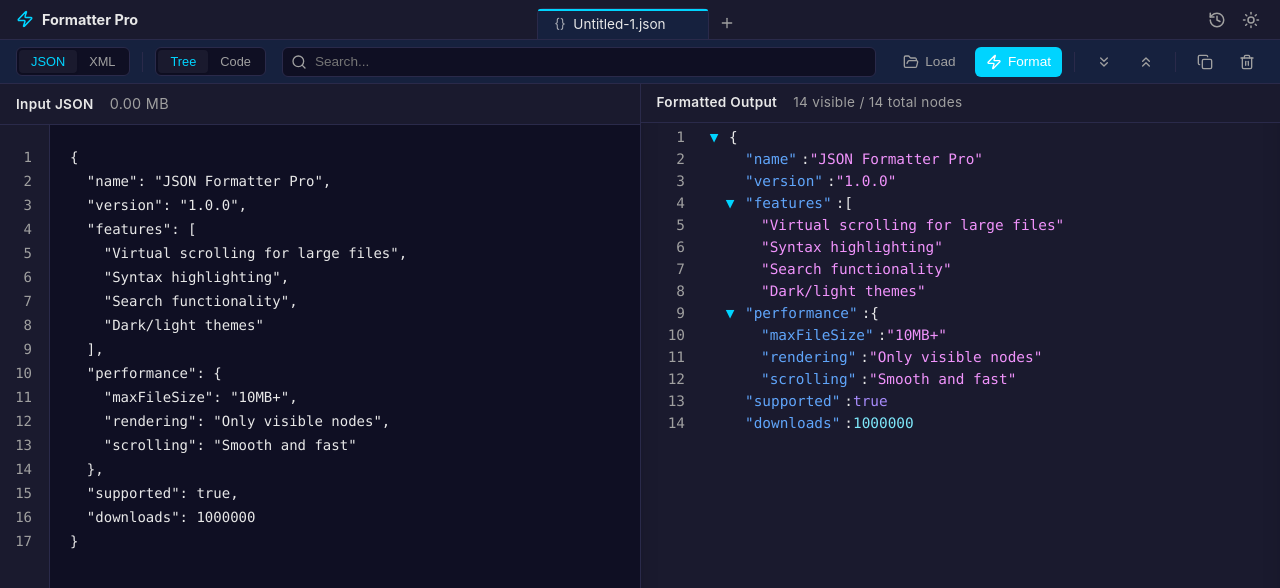
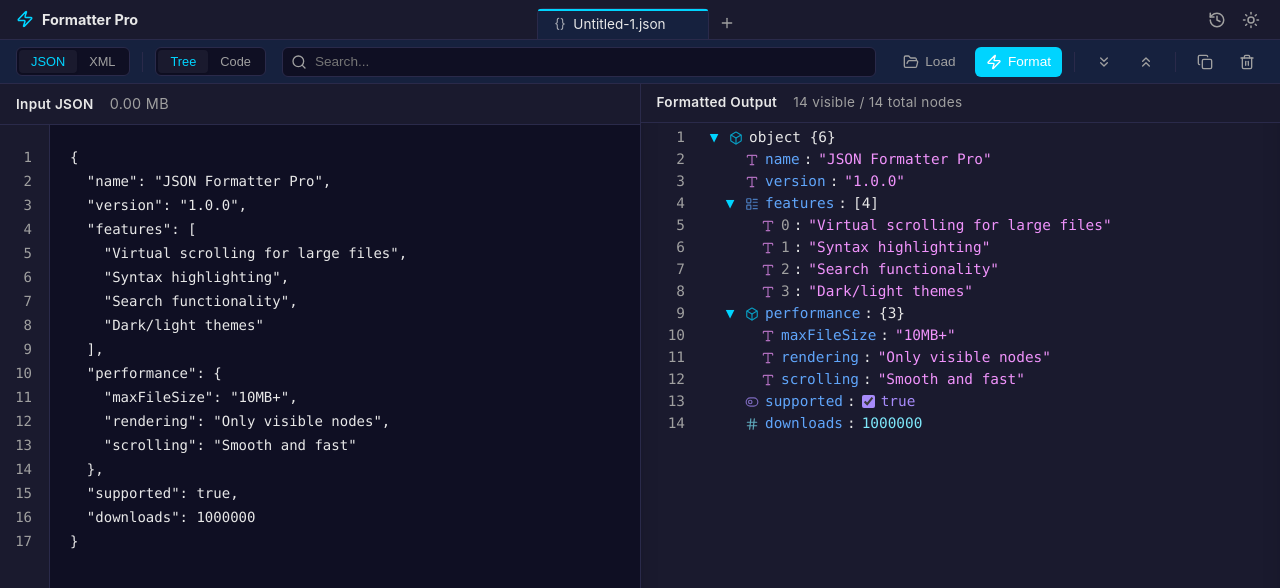
Before and after one commit to bradmatt275/parse-tree, a React (Vite) app: page / in a window 1280 px wide. Shown: the top 588 px of the page. Built offline with nearby package versions, Linux system fonts and the light colour scheme.

Commit message:
feat: Enhance tree node rendering with index tracking and improved visual indicators

```diff
--- a/public/worker.js
+++ b/public/worker.js
@@ -19,7 +19,7 @@
         return `node_${nodeIdCounter++}`;
       }
 
-      function buildTree(value, nodes, depth, key, parentId, path = '') {
+      function buildTree(value, nodes, depth, key, parentId, path = '', index) {
         // Report progress every 500ms
         const now = Date.now();
         if (now - lastProgressReport > 500) {
@@ -44,6 +44,7 @@
             hasChildren: false,
             parent: parentId,
             path: currentPath,
+            index,
           });
           return nodeId;
         }
@@ -59,6 +60,7 @@
             hasChildren: false,
             parent: parentId,
             path: currentPath,
+            index,
           });
           return nodeId;
         }
@@ -74,6 +76,7 @@
             hasChildren: false,
             parent: parentId,
             path: currentPath,
+            index,
           });
           return nodeId;
         }
@@ -89,6 +92,7 @@
             hasChildren: false,
             parent: parentId,
             path: currentPath,
+            index,
           });
           return nodeId;
         }
@@ -104,10 +108,11 @@
             childCount: value.length,
             parent: parentId,
             path: currentPath,
+            index,
           });
 
-          value.forEach((item) => {
-            buildTree(item, nodes, depth + 1, '', nodeId, currentPath);
+          value.forEach((item, idx) => {
+            buildTree(item, nodes, depth + 1, String(idx), nodeId, currentPath, idx);
           });
 
           return nodeId;
@@ -125,6 +130,7 @@
             childCount: keys.length,
             parent: parentId,
             path: currentPath,
+            index,
           });
 
           keys.forEach(k => {
--- a/src/VirtualTree.tsx
+++ b/src/VirtualTree.tsx
@@ -1,5 +1,6 @@
 import React, { memo, useRef, useImperativeHandle, forwardRef } from 'react';
 import { FixedSizeList as List } from 'react-window';
+import { Box, LayoutList, Type, Hash, ToggleLeft, Ban, FileText } from 'lucide-react';
 import { TreeNode } from './jsonParser';
 
 interface VirtualTreeProps {
@@ -35,13 +36,15 @@
 
   const renderValue = () => {
     if (node.type === 'object') {
-      const preview = node.isExpanded ? '{' : `{ ${node.childCount || 0} items }`;
-      return <span className="json-punctuation">{preview}</span>;
+      // If it has a key (property), just show {count}
+      // If it's a root or array item (no key or index key), show object {count}
+      const typeLabel = (node.key && node.index === undefined) ? '' : 'object ';
+      return <span className="json-punctuation">{typeLabel}{'{'}{node.childCount || 0}{'}'}</span>;
     }
 
     if (node.type === 'array') {
-      const preview = node.isExpanded ? '[' : `[ ${node.childCount || 0} items ]`;
-      return <span className="json-punctuation">{preview}</span>;
+      const typeLabel = (node.key && node.index === undefined) ? '' : 'array ';
+      return <span className="json-punctuation">{typeLabel}[{node.childCount || 0}]</span>;
     }
 
     if (node.type === 'string') {
@@ -53,23 +56,23 @@
     }
 
     if (node.type === 'boolean') {
-      return <span className="json-boolean">{String(node.value)}</span>;
+      return (
+        <>
+          <input
+            type="checkbox"
+            checked={node.value}
+            readOnly
+            style={{ marginRight: 6, verticalAlign: 'middle', accentColor: 'var(--boolean-color)' }}
+          />
+          <span className="json-boolean">{String(node.value)}</span>
+        </>
+      );
     }
 
     if (node.type === 'null') {
       return <span className="json-null">null</span>;
     }
 
-    return null;
-  };
-
-  const renderClosingBracket = () => {
-    if (node.type === 'object' && node.isExpanded && node.hasChildren) {
-      return <span className="json-punctuation">{'}'}</span>;
-    }
-    if (node.type === 'array' && node.isExpanded && node.hasChildren) {
-      return <span className="json-punctuation">{']'}</span>;
-    }
     return null;
   };
 
@@ -88,29 +91,26 @@
     <span className="expand-icon" style={{ opacity: 0 }}>·</span>
   );
 
-  // Check if this is a closing bracket row
-  const isClosingBracket = index > 0 && nodes[index - 1] &&
-    (nodes[index - 1].type === 'object' || nodes[index - 1].type === 'array') &&
-    nodes[index - 1].isExpanded &&
-    nodes[index - 1].hasChildren &&
-    node.depth < nodes[index - 1].depth;
+  const getIcon = () => {
+    const iconProps = { size: 14, style: { marginRight: 6, opacity: 0.7, flexShrink: 0 } };
 
-  if (isClosingBracket) {
-    const parentNode = nodes[index - 1];
-    return (
-      <div
-        className={`tree-node ${isMatch ? 'highlight' : ''}`}
-        style={style}
-      >
-        <span className="line-number">{index + 1}</span>
-        <div className="tree-content">
-          <span className="indent" style={{ width: parentNode.depth * INDENT_SIZE }} />
-          <span className="expand-icon" style={{ opacity: 0 }}>·</span>
-          {renderClosingBracket()}
-        </div>
-      </div>
-    );
-  }
+    switch (node.type) {
+      case 'object':
+        return <Box {...iconProps} color="var(--accent-color)" />;
+      case 'array':
+        return <LayoutList {...iconProps} color="var(--key-color)" />;
+      case 'string':
+        return <Type {...iconProps} color="var(--string-color)" />;
+      case 'number':
+        return <Hash {...iconProps} color="var(--number-color)" />;
+      case 'boolean':
+        return <ToggleLeft {...iconProps} color="var(--boolean-color)" />;
+      case 'null':
+        return <Ban {...iconProps} color="var(--null-color)" />;
+      default:
+        return <FileText {...iconProps} color="var(--text-secondary)" />;
+    }
+  };
 
   return (
     <div
@@ -121,10 +121,13 @@
       <div className="tree-content">
         <span className="indent" style={{ width: node.depth * INDENT_SIZE }} />
         {expandIcon}
+        {getIcon()}
         {node.key && (
           <>
-            <span className="json-key">&quot;{node.key}&quot;</span>
-            <span className="json-punctuation">: </span>
+            <span className="json-key" style={node.index !== undefined ? { color: 'var(--text-secondary)' } : {}}>
+              {node.key}
+            </span>
+            <span className="json-punctuation" style={{ marginRight: 6 }}> :</span>
           </>
         )}
         {renderValue()}
--- a/src/jsonParser.ts
+++ b/src/jsonParser.ts
@@ -11,6 +11,7 @@
   childCount?: number;
   parent?: string;
   path: string;
+  index?: number;
 }
 
 export interface ParseResult {
@@ -52,7 +53,8 @@
   depth: number,
   key: string,
   parentId?: string,
-  path: string = ''
+  path: string = '',
+  index?: number
 ): string {
   const nodeId = generateNodeId();
   const currentPath = path ? (key ? `${path}.${key}` : `${path}[${nodes.filter(n => n.parent === parentId).length}]`) : key || 'root';
@@ -68,6 +70,7 @@
       hasChildren: false,
       parent: parentId,
       path: currentPath,
+      index,
     });
     return nodeId;
   }
@@ -83,6 +86,7 @@
       hasChildren: false,
       parent: parentId,
       path: currentPath,
+      index,
     });
     return nodeId;
   }
@@ -98,6 +102,7 @@
       hasChildren: false,
       parent: parentId,
       path: currentPath,
+      index,
     });
     return nodeId;
   }
@@ -113,6 +118,7 @@
       hasChildren: false,
       parent: parentId,
       path: currentPath,
+      index,
     });
     return nodeId;
   }
@@ -128,10 +134,11 @@
       childCount: value.length,
       parent: parentId,
       path: currentPath,
+      index,
     });
 
-    value.forEach((item) => {
-      buildTree(item, nodes, depth + 1, '', nodeId, currentPath);
+    value.forEach((item, idx) => {
+      buildTree(item, nodes, depth + 1, String(idx), nodeId, currentPath, idx);
     });
 
     return nodeId;
@@ -149,6 +156,7 @@
       childCount: keys.length,
       parent: parentId,
       path: currentPath,
+      index,
     });
 
     keys.forEach(k => {
```
Also changed, not shown: 1 other file (tests, documents, lock files or other folders).
